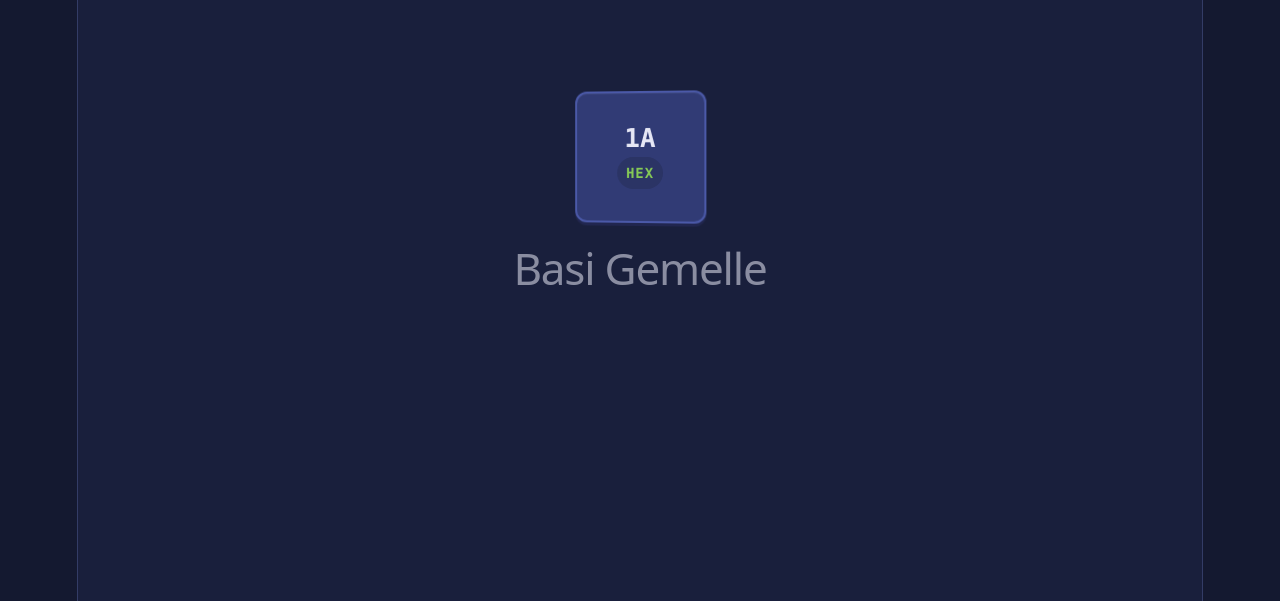
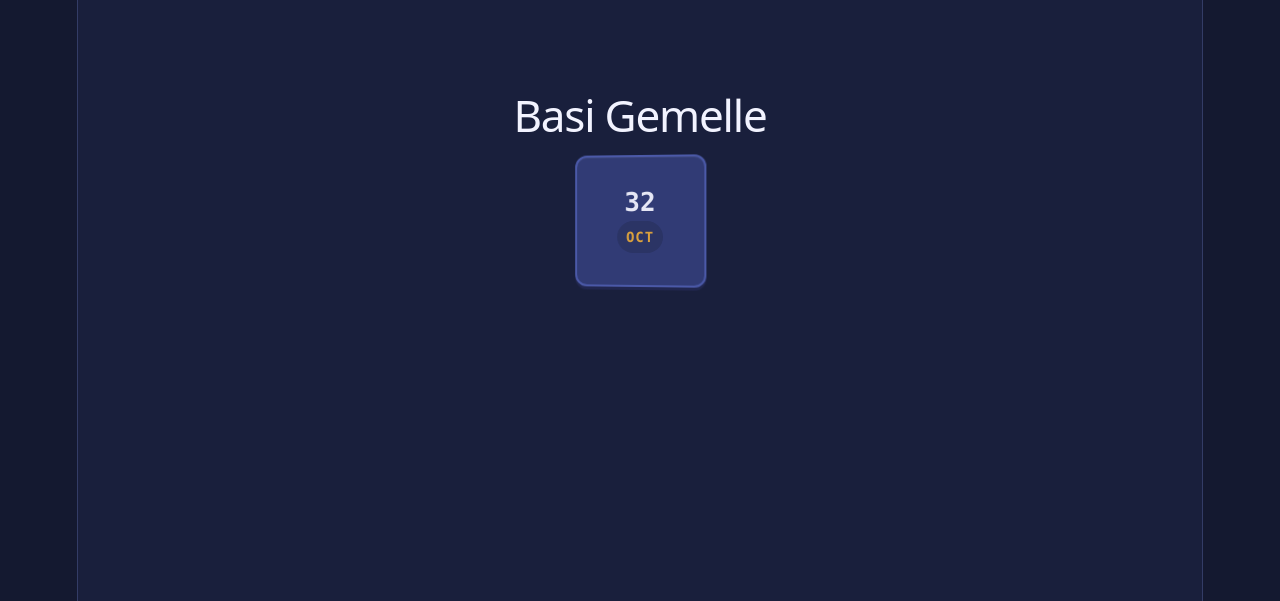
Before and after one commit to vinzoni/base-memory, a website built with Vite: page index.html in a window 1280 px wide. Shown: the part 199-800 px from the top of the page. Built offline with nearby package versions, Linux system fonts and the light colour scheme.

Commit message:
style: lead the splash with the title, then the animation
The tile cycling through bases now illustrates a title the reader has
already seen, rather than arriving before there is anything to attach it
to. It also matches the order the eye takes down the screen.

```diff
--- a/src/style.css
+++ b/src/style.css
@@ -174,17 +174,20 @@ code {
 /* ---------- Splash iniziale ---------- */
 
 .splash-screen {
-  /* Tempi dello splash, tutti qui e non sparsi nelle regole. In scala con il
-     ciclo della tessera: SPLASH_BASE_CYCLE_MS (config.js) = 1500ms per
-     rappresentazione, ciclo di 4 transizioni = 6000ms. I ritardi di comparsa
-     scaglionano titolo/firma/aiuto mentre il ciclo scorre; l'ultimo finisce
+  /* Tempi dello splash, tutti qui e non sparsi nelle regole. Sequenza: prima
+     compare il titolo (delay 0) e resta; poi entra la tessera
+     (--splash-demo-delay) e subito dopo comincia a cambiare base
+     (CYCLE_START_DELAY_MS in splashScreen.js), illustrando quello che il titolo
+     ha annunciato — 4 transizioni a SPLASH_BASE_CYCLE_MS (config.js) l'una.
+     Firma e riga di aiuto compaiono a ciclo quasi concluso; l'ultima finisce
      prima di SPLASH_AUTO_ADVANCE_MS, lasciando un po' di quiete. */
   --splash-enter-duration: 1380ms;
   --splash-pill-fade: 600ms;
-  --splash-title-delay: 4500ms;
-  --splash-byline-delay: 6300ms;
-  --splash-credit-delay: 7500ms;
-  --splash-hint-delay: 8700ms;
+  --splash-title-delay: 0ms;
+  --splash-demo-delay: 1200ms;
+  --splash-byline-delay: 7800ms;
+  --splash-credit-delay: 8700ms;
+  --splash-hint-delay: 9600ms;
 
   flex-grow: 1;
   display: flex;
@@ -290,6 +293,7 @@ code {
    gestito a parte in splashScreen.js, con la stessa preferenza. */
 @media (prefers-reduced-motion: no-preference) {
   .splash-screen__title,
+  .splash-screen__demo,
   .splash-screen__byline,
   .splash-screen__credit,
   .splash-screen__hint {
@@ -298,6 +302,9 @@ code {
 
   .splash-screen__title {
     animation-delay: var(--splash-title-delay);
+  }
+  .splash-screen__demo {
+    animation-delay: var(--splash-demo-delay);
   }
   .splash-screen__byline {
     animation-delay: var(--splash-byline-delay);
--- a/src/ui/splashScreen.js
+++ b/src/ui/splashScreen.js
@@ -14,6 +14,11 @@ const DEMO_REST_BASE = 'DEC';
 // Mezzo giro sull'asse Y a ogni cambio di base: richiama le tessere di gioco che
 // si girano. Deve stare comodo dentro SPLASH_BASE_CYCLE_MS.
 const FLIP_DURATION_MS = 780;
+
+// Il ciclo delle basi parte dopo che il titolo è comparso: prima si annuncia
+// "Basi Gemelle", poi l'animazione illustra la conversione appena annunciata.
+// Coordinato con --splash-demo-delay in style.css (entrata della tessera).
+const CYCLE_START_DELAY_MS = 1500;
 
 export function renderSplashScreen(container, { onDismiss }) {
   // Lo stato di riposo definito nel CSS è già quello finale: con questa
@@ -61,7 +66,9 @@ export function renderSplashScreen(container, { onDismiss }) {
   hint.className = 'splash-screen__hint';
   hint.textContent = 'Tocca lo schermo o premi un tasto per iniziare';
 
-  section.append(institution, demo, title, byline, credit, hint);
+  // Ordine verticale: prima il titolo, poi la tessera che lo illustra, poi la
+  // firma e la riga di aiuto. (institution è lo spazio riservato in cima.)
+  section.append(institution, title, demo, byline, credit, hint);
   container.replaceChildren(section);
 
   function showRep(baseId) {
@@ -86,7 +93,12 @@ export function renderSplashScreen(container, { onDismiss }) {
   showRep(DEMO_REST_BASE);
 
   let cycleId = null;
+  let cycleStartId = null;
   if (!reducedMotion) {
+    // Il ciclo non parte subito: prima lascia comparire il titolo (vedi
+    // CYCLE_START_DELAY_MS).
+    cycleStartId = setTimeout(() => {
+      cycleStartId = null;
       let stepIndex = 0;
       cycleId = setInterval(() => {
         stepIndex += 1;
@@ -102,6 +114,7 @@ export function renderSplashScreen(container, { onDismiss }) {
         showRep(DEMO_BASE_SEQUENCE[stepIndex]);
         flip();
       }, UI_TIMING.SPLASH_BASE_CYCLE_MS);
+    }, CYCLE_START_DELAY_MS);
   }
 
   let dismissed = false;
@@ -113,6 +126,7 @@ export function renderSplashScreen(container, { onDismiss }) {
 
   function cleanup() {
     clearTimeout(autoAdvanceId);
+    clearTimeout(cycleStartId);
     if (cycleId !== null) clearInterval(cycleId);
     window.removeEventListener('pointerdown', dismiss);
     window.removeEventListener('keydown', dismiss);
```
Lines whose indentation alone changed are shown as unchanged.
